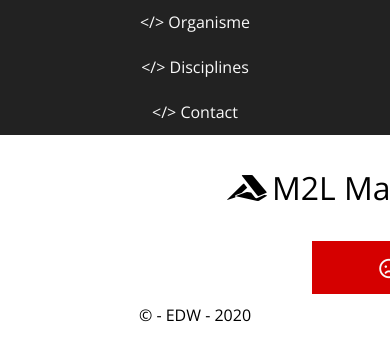
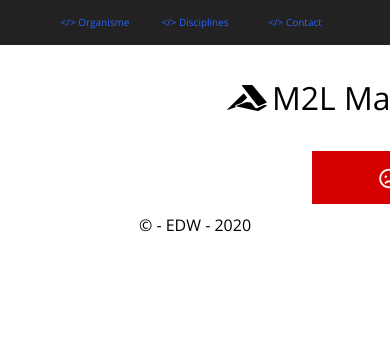
Before and after one commit to yve-n/projet-php, a PHP site: page /index.php?page=style in a window 390 px wide; the page is wider, and only the part inside the window is pictured. Shown: the top 361 px of that part. Run offline with PHP 8.4, Linux system fonts and the light colour scheme; some libraries are stand-ins or nearby versions.

Commit message:
add @media

```diff
--- a/css/style.css
+++ b/css/style.css
@@ -195,3 +195,19 @@ footer{
 	text-align: center;
 	margin-top: 1rem;
 }
+@media(max-width: 618px){
+	nav ul li a{
+        font-size: 1rem;
+	}
+	ul li{
+		display: inline-block;
+		font-size: 1rem;
+		width: 10rem;
+		text-align: center;
+	}
+	nav ul li >a{
+		color: #2962FF;
+		display: block;
+	}
+
+}
```
